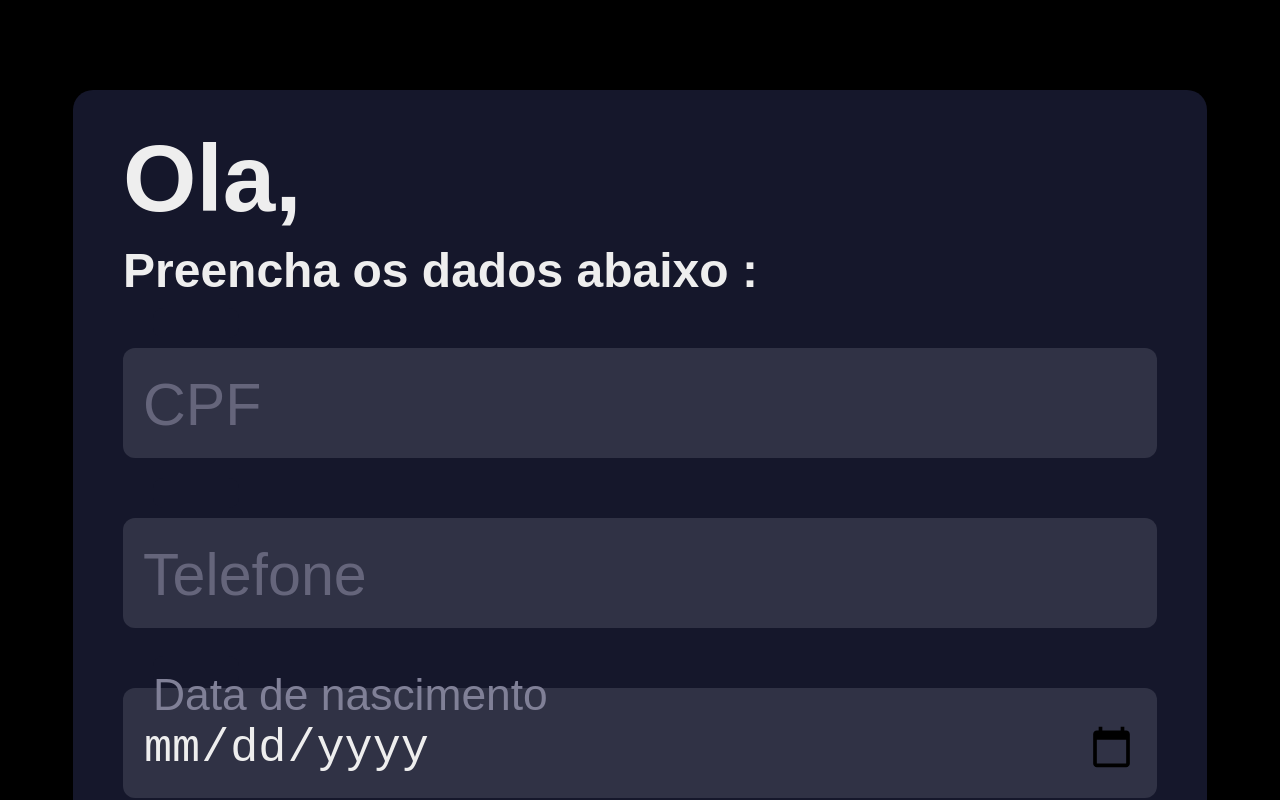
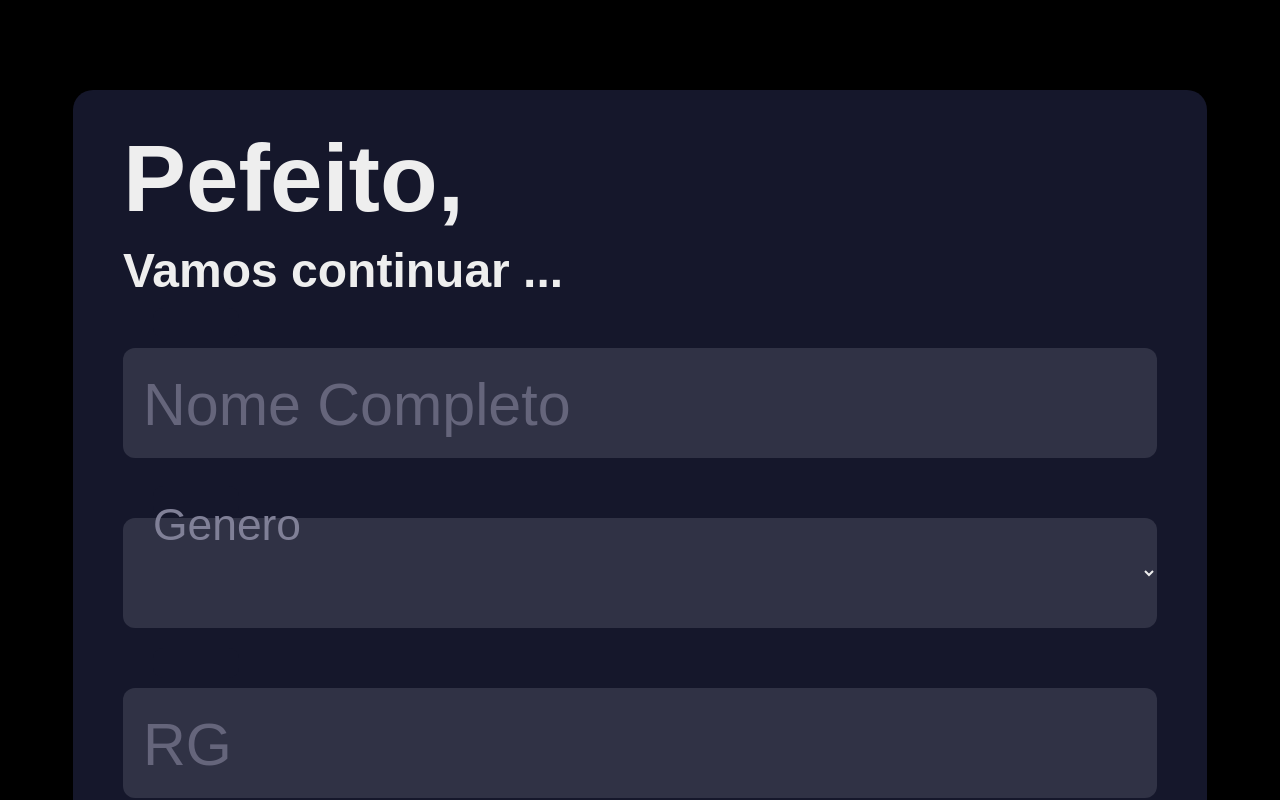
Before and after one commit to giovanesantiago/FormularioRoyal, a React (Create React App) app: page / in a window 1280 px wide. Shown: the part 1760-2560 px from the top of the page. Built offline with nearby package versions, Linux system fonts and the light colour scheme.

Commit message:
inciando pagina 2, parei na validação do rg

```diff
--- a/src/componentes/form1.jsx
+++ b/src/componentes/form1.jsx
@@ -2,6 +2,7 @@ import React from "react"
 import { ReactDOM } from "react"
 import style from "../css/style.css"
 import { cpf, tel, nasc, entrada } from "../validações/validaçõesPag1"
+import { nome, rg } from "../validações/validaçõesPag2"
 
 
 
@@ -21,6 +22,13 @@ class Form1 extends React.Component {
             messageNoValidoENTRADA: '',
             prazo: '',
             messageNoValidoPRAZO: '',
+            nome: '',
+            messageNoValidoNOME: '',
+            genero: '',
+            messageNoValidoGENERO: '',
+            rg: '',
+            messageNoValidoGENERO: '',
+
         }
 
         this.handleOnChange = this.handleOnChange.bind(this)
@@ -79,6 +87,29 @@ class Form1 extends React.Component {
                 this.setState({messageNoValidoPRAZO: ''})
             }
         }
+        /* Pagina 2 */
+        if(name === 'nome'){
+            if(nome(value)){
+                this.setState({messageNoValidoNOME: ''})
+            }else{
+                this.setState({messageNoValidoNOME: 'NOME INVALIDO'})
+            }
+        }
+        if(name === 'genero') {
+            if(this.state.genero === '' || this.state.genero === 'selected' ){
+                this.setState({messageNoValidoGENERO: 'ESCOLHA UMA OPÇÂO'})
+            }else {
+                this.setState({messageNoValidoGENERO: ''})
+            }
+        }
+        if(name === 'rg'){
+            if(rg(value)){
+                this.setState({messageNoValidoGENERO: ''})
+            }else {
+                this.setState({messageNoValidoRG: 'RG INVALIDO'})
+            }
+        }
+
     }
 
     handleOnChange(e) {
@@ -129,6 +160,30 @@ class Form1 extends React.Component {
         if(name === 'prazo'){
             this.setState({[name]: value})
         }
+        /* Pagina 2 */
+        if(name === 'nome'){
+            if(nome(value)){
+                this.setState({messageNoValidoNOME: ''})
+                this.setState({[name]: value})
+                console.log(value)
+            }else{
+                this.setState({[name]: ''})
+            }
+        }
+        if(name === 'genero') {
+            this.setState({[name]: value})
+            console.log(value)
+        }
+        if(name === 'rg'){
+            if(rg(value)){
+                this.setState({messageNoValidoRG: ''})
+                this.setState({[name]: value})
+                console.log(value)
+            }else{
+                this.setState({[name]: ''})
+            }
+        }
+
 
     }
     handleSubmitProx(e) {
@@ -162,8 +217,8 @@ class Form1 extends React.Component {
         e.preventDefault()
     }
     handleSubmitEnv(e) {
-        const { cpf, telefone, nasc, moto, entrada, prazo } = this.state
-        alert(`CPF : ${cpf} , telefone : ${telefone}, nascimento : ${nasc}, Moto, ${moto} Entrada: ${entrada}, Prazo : ${prazo}`)
+        const { cpf, telefone, nasc, moto, entrada, prazo, nome, genero } = this.state
+        alert(`CPF : ${cpf} , telefone : ${telefone}, nascimento : ${nasc}, Moto, ${moto} Entrada: ${entrada}, Prazo : ${prazo}, Nome: ${nome}`)
         e.preventDefault()
     }
 
@@ -176,24 +231,28 @@ class Form1 extends React.Component {
                 <form id="form1" onSubmit={this.handleSubmitProx} className="form form1">
                     <div className="title">Ola,</div>
                     <div className="subtitle">Preencha os dados abaixo :</div>
+                    {/* CPF */}
                    <div className="input-container ic1 cpf">
                        <input name="cpf" onChange={this.handleOnChange} onBlur={this.handleOnblur} type="text" className="input" placeholder=" "/>
                        <div className="cut"></div>
                        <label className="placeholder" htmlFor="firsname">CPF</label>
                        <div className="error">{this.state.messageNoValidoCPF}</div>
                    </div>
+                   {/* TELEFONE */}
                    <div className="input-container ic2">
                        <input name="telefone" onChange={this.handleOnChange} onBlur={this.handleOnblur} type="text" className="input" placeholder=" "/>
                        <div className="cut"></div>
                        <label className="placeholder" htmlFor="firsname">Telefone</label>
                        <div className="error">{this.state.messageNoValidoTEL}</div>
                    </div>
+                   {/* DATA DE NASCIMENTO */}
                    <div className="input-container ic2">
                        <input name="nasc" onChange={this.handleOnChange} onBlur={this.handleOnblur} type="date" className="input" placeholder=" "/>
                        <div className="cut"></div>
                        <label className="placeholder" htmlFor="firsname">Data de nascimento</label>
                        <div className="error messageNaoValido">{this.state.messageNoValidoNASC}</div>
                    </div>
+                   {/* MOTO */}
                    <div className="input-container ic2">
                        <select name="moto" id="" onChange={this.handleOnChange} onBlur={this.handleOnblur}  className="input" placeholder=" ">
                            <option value="selected"></option>
@@ -208,12 +267,14 @@ class Form1 extends React.Component {
                        <label className="placeholder" htmlFor="firsname">Moto</label>
                        <div className="error messageNaoValido">{this.state.messageNoValidoMOTO}</div>
                    </div>
+                   {/* ENTRADA */}
                    <div className="input-container ic2">
                        <input name="entrada" onChange={this.handleOnChange} onBlur={this.handleOnblur} type="text" className="input" placeholder=" "/>
                        <div className="cut"></div>
                        <label className="placeholder" htmlFor="firsname">Entrada</label>
                        <div className="error messageNaoValido">{this.state.messageNoValidoENTRADA}</div>
                    </div>
+                   {/* PRAZO */}
                    <div className="input-container ic2">
                        <select name="prazo" id=""onChange={this.handleOnChange} onBlur={this.handleOnblur}  className="input" placeholder=" ">
                            <option value="selected"></option>
@@ -231,25 +292,32 @@ class Form1 extends React.Component {
                 </form>
                 {/* Pagina2 */}
                 <form id="form2" onSubmit={this.handleSubmitProx} className="form form2">
-                    <div className="title">Ola,</div>
-                    <div className="subtitle">Preencha os dados abaixo :</div>
-                   <div className="input-container ic1 cpf">
-                       <input name="cpf" onChange={this.handleOnChange} onBlur={this.handleOnblur} type="text" className="input" placeholder=" "/>
+                    <div className="title">Pefeito,</div>
+                    <div className="subtitle">Vamos continuar ...</div>
+                    {/* NOME */}
+                   <div className="input-container ic1">
+                       <input name="nome" onChange={this.handleOnChange} onBlur={this.handleOnblur} type="text" className="input" placeholder=" "/>
                        <div className="cut"></div>
-                       <label className="placeholder" htmlFor="firsname">CPF</label>
-                       <div className="error">{this.state.messageNoValidoCPF}</div>
+                       <label className="placeholder" htmlFor="firsname">Nome Completo</label>
+                       <div className="error">{this.state.messageNoValidoNOME}</div>
                    </div>
+                   {/* GENERO */}
                    <div className="input-container ic2">
-                       <input name="telefone" onChange={this.handleOnChange} onBlur={this.handleOnblur} type="text" className="input" placeholder=" "/>
+                       <select name="genero" id="" onChange={this.handleOnChange} onBlur={this.handleOnblur}  className="input" placeholder=" ">
+                           <option value="selected"></option>
+                           <option value="Masculino">Masculino</option>
+                           <option value="Femenino">Feminino</option>
+                       </select>
                        <div className="cut"></div>
-                       <label className="placeholder" htmlFor="firsname">Telefone</label>
-                       <div className="error">{this.state.messageNoValidoTEL}</div>
+                       <label className="placeholder" htmlFor="firsname">Genero</label>
+                       <div className="error messageNaoValido">{this.state.messageNoValidoGENERO}</div>
                    </div>
-                   <div className="input-container ic2">
-                       <input name="nasc" onChange={this.handleOnChange} onBlur={this.handleOnblur} type="date" className="input" placeholder=" "/>
+                   {/* RG */}
+                   <div className="input-container ic1">
+                       <input name="rg" onChange={this.handleOnChange} onBlur={this.handleOnblur} type="text" className="input" placeholder=" "/>
                        <div className="cut"></div>
-                       <label className="placeholder" htmlFor="firsname">Data de nascimento</label>
-                       <div className="error messageNaoValido">{this.state.messageNoValidoNASC}</div>
+                       <label className="placeholder" htmlFor="firsname">RG</label>
+                       <div className="error">{this.state.messageNoValidoRG}</div>
                    </div>
                    <div className="input-container ic2">
                        <select name="moto" id="" onChange={this.handleOnChange} onBlur={this.handleOnblur}  className="input" placeholder=" ">
--- /dev/null
+++ b/src/validações/validaçõesPag2.js
@@ -0,0 +1,19 @@
+
+function nome(value){
+    const temNumero = value.search(RegExp('[0-9]')) > -1
+    const temCaract = value.search(RegExp('[.!@#$%^&*()-+]')) > -1
+    const temEspaço = value.search(RegExp('[ ]')) > -1
+    if(temNumero || temCaract){
+        return false
+    }
+    if(!temEspaço) {
+        return false
+    }
+
+    return true
+}
+
+function rg(value) {
+    return true
+}
+export { nome, rg }
```
Also changed, not shown: algoritmo.txt.
